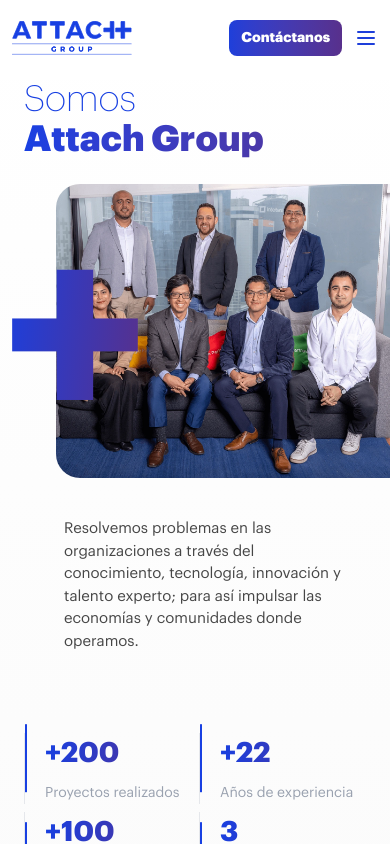
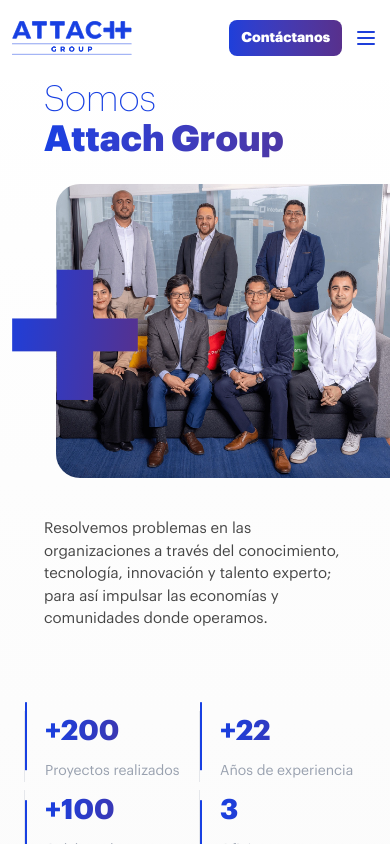
Before and after one commit to falarcon281096/attach-group, a Next.js app: page /nosotros in a window 390 px wide. Shown: the top 844 px of the page. Built offline with nearby package versions, Linux system fonts and the light colour scheme.

Commit message:
cambios en la web, casos de exito

```diff
--- a/src/app/nosotros/page.tsx
+++ b/src/app/nosotros/page.tsx
@@ -19,7 +19,7 @@
           <div className="ml-15 border-l-2 border-b-2 border-[#818181]/20 rounded-bl-[50px] pt-20">
             <div className="grid lg:grid-cols-2 gap-6 lg:gap-x-12 lg:gap-y-4 items-center ml-15 overflow-visible">
               {/* Título (móvil primero). Párrafo solo visible en desktop dentro de este bloque */}
-              <div className="order-1 lg:order-1 lg:col-start-1">
+              <div className="order-1 lg:order-1 lg:col-start-1 pl-5 md:pl-0">
                 <p className="text-[#1840E2] font-extralight text-4xl lg:text-6xl">Somos</p>
                 <h1 className="font-extrabold text-4xl lg:text-6xl bg-gradient-to-r from-[#1840e2] to-[#58308c] bg-clip-text text-transparent">
                   Attach Group
@@ -49,8 +49,8 @@
               </div>
 
               {/* Párrafo (móvil tercero, desktop oculto) */}
-              <div className="order-3 lg:order-1 lg:col-start-1 lg:hidden px-10 md:px-0">
-                <div className="text-[#464646] mt-4 text-[15px] md:text-[24px]">Resolvemos problemas en las organizaciones a través del conocimiento, tecnología, innovación y talento experto; para así impulsar las economías y comunidades donde operamos.</div>
+              <div className="w-full order-3 lg:order-1 lg:col-start-1 lg:hidden  px-5 md:px-0">
+                <div className=" text-[#464646] mt-4 text-[15px] md:text-[24px] px-0 mr-4 md:mr-0 break-words">Resolvemos problemas en las organizaciones a través del conocimiento, tecnología, innovación y talento experto; para así impulsar las economías y comunidades donde operamos.</div>
               </div>
             </div>
           </div>
```
Also changed, not shown: public/images/attach-media/NoColorsHorizontal_1.png (added), 1 other file (tests, documents, lock files or other folders).
